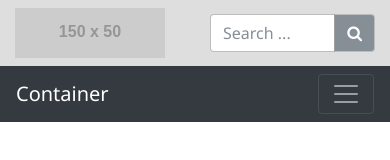
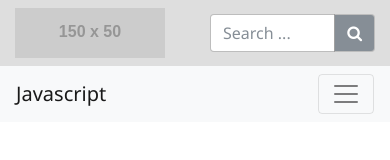
Before and after one commit to midnight250/javascript, a website: page builds/index.html in a window 390 px wide. Drawn offline with Linux system fonts and the light colour scheme; placeholder pictures from the web are drawn by us.

Commit message:
Modified navbar Header

```diff
--- a/builds/index.html
+++ b/builds/index.html
@@ -26,7 +26,7 @@
 				<div class="row align-items-center">
 					<div class="col-6 col-md-3">
 						<div class="logo">
-							<a href="javascript:void(0)"><img src="http://via.placeholder.com/150x50" alt="logo"></a>
+							<a href="javascript:void(0)"><img src="http://via.placeholder.com/150x50" class="img-fluid" alt="logo"></a>
 						</div>
 					</div>
 					<div class="col-6 col-md-4">
@@ -44,14 +44,14 @@
 			</div>
 		</div>
 		<div class="header-main">
-		    <nav class="navbar navbar-expand-lg navbar-dark bg-dark">
+		    <nav class="navbar navbar-expand-lg navbar-light bg-light">
 		      <div class="container">
-		        <a class="navbar-brand d-lg-none" href="#">Container</a>
-		        <button class="navbar-toggler" type="button" data-toggle="collapse" data-target="#navbarsExample07" aria-controls="navbarsExample07" aria-expanded="false" aria-label="Toggle navigation">
+		        <a class="navbar-brand d-lg-none" href="#">Javascript</a>
+		        <button class="navbar-toggler" type="button" data-toggle="collapse" data-target="#navbarheader" aria-controls="navbarheader" aria-expanded="false" aria-label="Toggle navigation">
 		          <span class="navbar-toggler-icon"></span>
 		        </button>
 
-		        <div class="collapse navbar-collapse" id="navbarsExample07">
+		        <div class="collapse navbar-collapse" id="navbarheader">
 		          <ul class="navbar-nav mr-auto">
 		            <li class="nav-item"><a class="nav-link" href="#">Home <span class="sr-only">(current)</span></a></li>
 		            <li class="nav-item"><a class="nav-link" href="#">Services</a></li>
```
Also changed, not shown: 1 other file.
